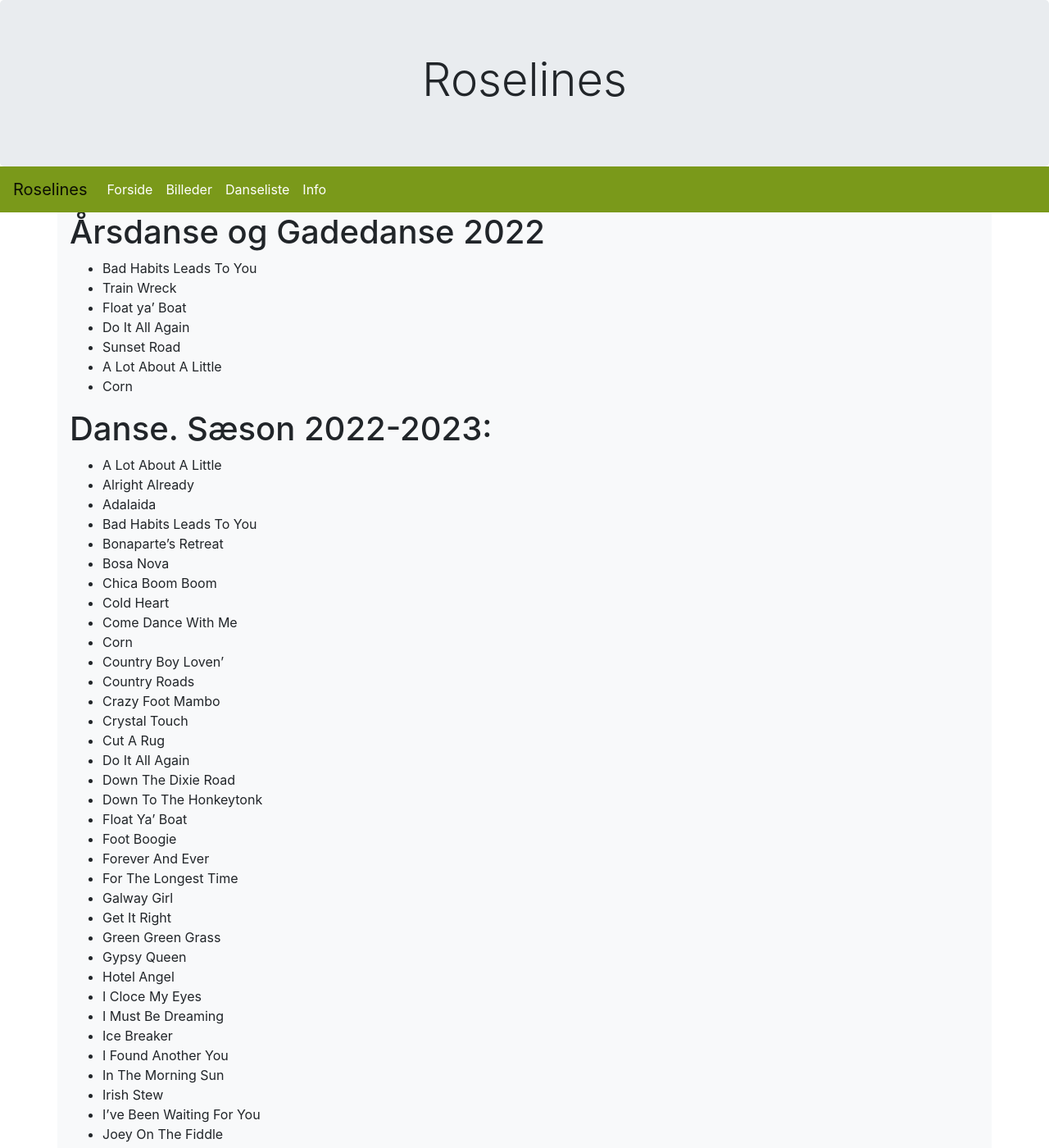
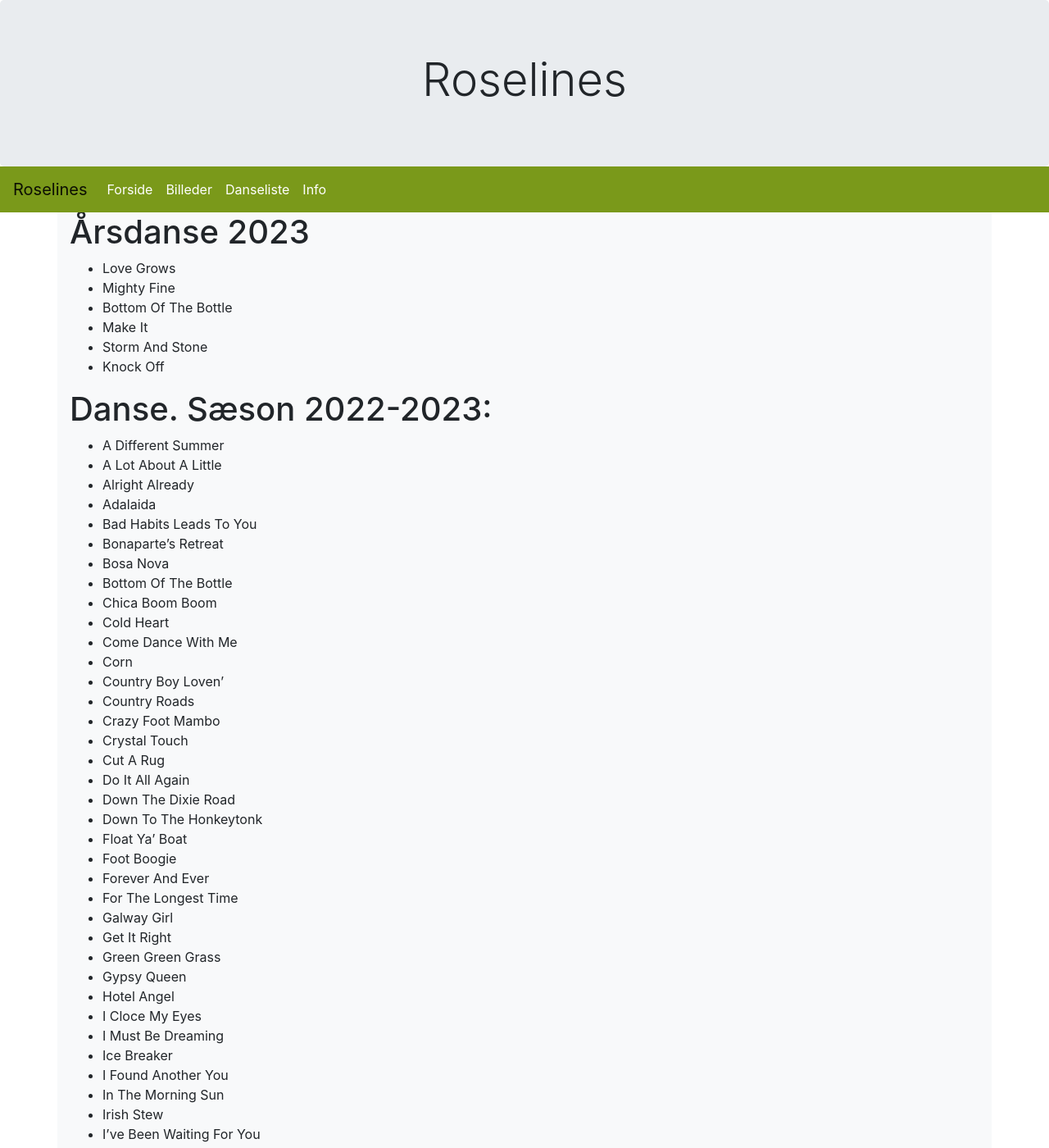
Before and after one commit to lonemathiasen/lonemathiasen.github.io, a Jekyll site: the page built from danseliste.md, in a window 1280 px wide and 1400 px high. Shown: the whole window at 82% size. Built offline with Jekyll 4.4.1, drawn with Linux system fonts in a browser that asks for light colours; some of the changed text lies outside the part shown.

Commit message:
Update danseliste.md

```diff
--- a/danseliste.md
+++ b/danseliste.md
@@ -4,24 +4,26 @@ title: Danseliste -
 description: Awesome description here
 ---
 
-# Årsdanse og Gadedanse 2022
+# Årsdanse 2023
 
-* Bad Habits Leads To You
-* Train Wreck
-* Float ya' Boat
-* Do It All Again
-* Sunset Road
-* A Lot About A Little
-* Corn
+* Love Grows
+* Mighty Fine
+* Bottom Of The Bottle
+* Make It
+* Storm And Stone
+* Knock Off
+
 
 # Danse. Sæson 2022-2023:
 
+* A Different Summer
 * A Lot About A Little
 * Alright Already
 * Adalaida
 * Bad Habits Leads To You
 * Bonaparte's Retreat
 * Bosa Nova
+* Bottom Of The Bottle
 * Chica Boom Boom
 * Cold Heart
 * Come Dance With Me
@@ -54,16 +56,21 @@ description: Awesome description here
 * Just Fly
 * Kill The Spiders
 * Knee Deep
+* Knock Off
 * Little Rumba
 * Lonely Blues
 * Lonely Drum
 * Louisiana
+* Love Grows
+* Make It
 * Mama's Pearls
 * Mamma Maria
 * Makita
+* Mighty Fine
 * Most People
 * Mr. Lonely
 * My Little Old Lover
+* Nice And Easy
 * Old And Grey
 * Pick A Bale
 * Pick up Your Phone
@@ -82,6 +89,7 @@ description: Awesome description here
 * Speak To The Sky
 * Stars in My Eyes
 * Stay All Night
+* Storm And Stone
 * Sunset Road
 * Such A Fool
 * Sweet Sweet Smile
```
